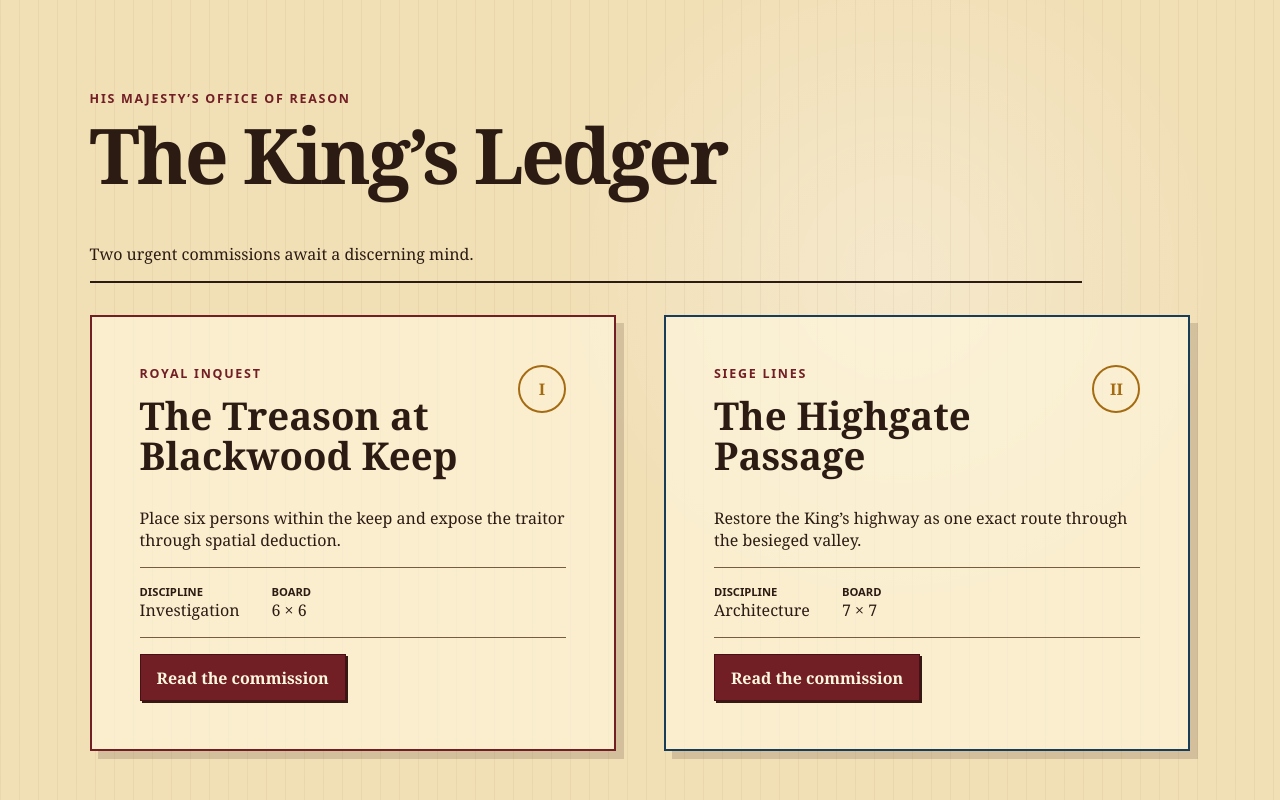
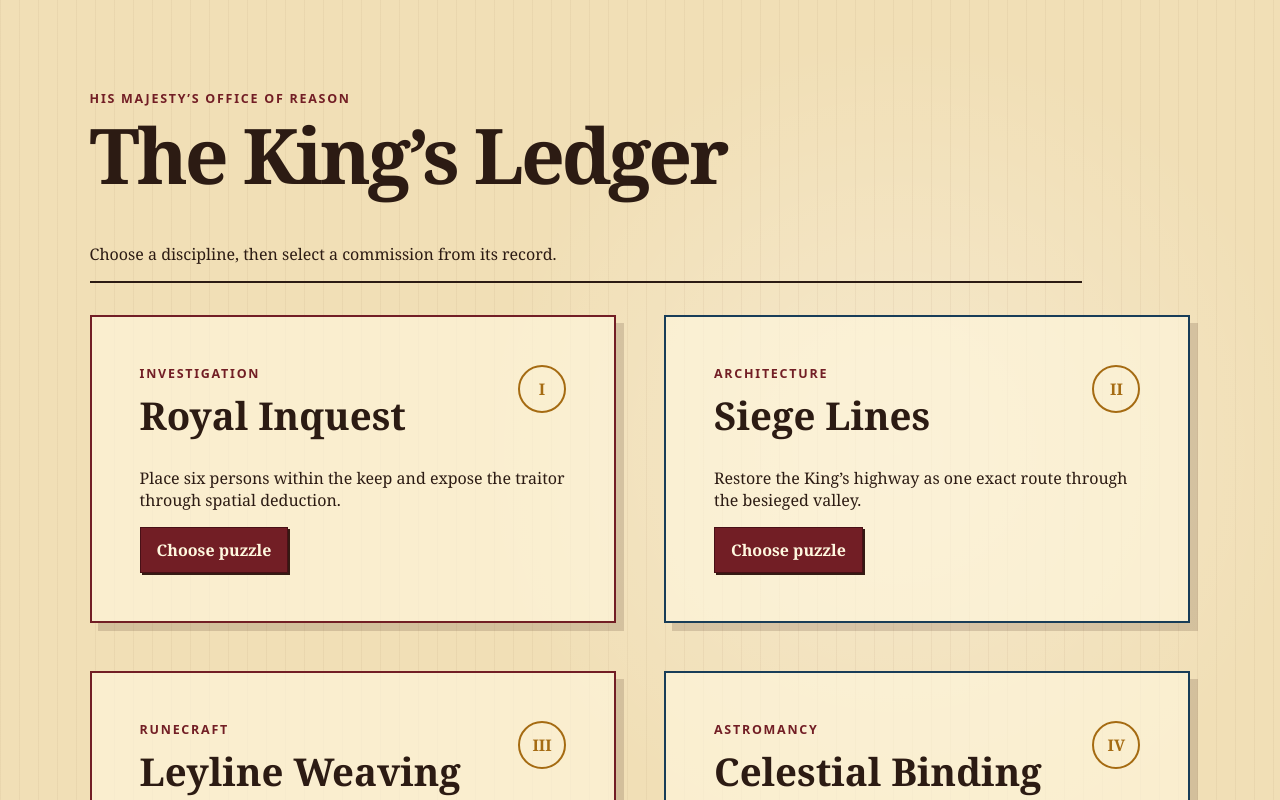
Before and after one commit to Stuf90/Realmbound-Logic, a React (Vite) app: page / in a window 1280 px wide. Shown: the top 800 px of the page. Built offline with nearby package versions, Linux system fonts and the light colour scheme.

Commit message:
feat: add puzzle and level navigation

```diff
--- a/src/app/App.tsx
+++ b/src/app/App.tsx
@@ -1,17 +1,144 @@
 import { useState } from 'react';
 import { RoyalInquest } from '../features/royal-inquest/RoyalInquest';
 import { SiegeLines } from '../features/siege-lines/SiegeLines';
+import { getPuzzleFamily, PUZZLE_FAMILIES, type PuzzleFamily, type PuzzleFamilyId } from './puzzleCatalog';
 import './app.css';
 
-type View = 'ledger' | 'inquest-briefing' | 'inquest' | 'siege-briefing' | 'siege';
+type View =
+  | { kind: 'ledger' }
+  | { kind: 'levels'; familyId: PuzzleFamilyId }
+  | { kind: 'briefing'; familyId: PuzzleFamilyId }
+  | { kind: 'puzzle'; familyId: PuzzleFamilyId };
+
+const LEVEL_COUNT = 40;
 
 export function App() {
-  const [view, setView] = useState<View>('ledger');
-  if (view === 'inquest') return <RoyalInquest onBack={() => setView('ledger')} />;
-  if (view === 'siege') return <SiegeLines onBack={() => setView('ledger')} />;
-  if (view.endsWith('briefing')) {
-    const inquest = view === 'inquest-briefing';
-    return <main className="briefing"><button className="text-button" onClick={() => setView('ledger')}>← King’s Ledger</button><div className="briefing-sheet"><p className="eyebrow">By order of the Crown</p><h1>{inquest ? 'The Treason at Blackwood Keep' : 'The Highgate Passage'}</h1><p className="dropcap">{inquest ? 'A royal envoy lies slain inside Blackwood Keep. Six witnesses occupied six distinct rows and columns. Arrange them from their testimony, then identify the sole lord who shared the envoy’s chamber.' : 'The northern road has collapsed beneath a siege train. Rebuild one continuous passage between the two gates while satisfying the masons’ count for every line.'}</p><h2>Your charge</h2><ul>{inquest ? <><li>Place one character in every row and column.</li><li>Respect blocked scenery, chamber boundaries, and witness clues.</li><li>Use ink crosses to mark impossible cells.</li></> : <><li>Lay straight and curved road segments.</li><li>Match every connection and numbered line count.</li><li>Prevent branches, loops, and isolated road.</li></>}</ul><button className="primary" onClick={() => setView(inquest ? 'inquest' : 'siege')}>{inquest ? 'Begin the inquest' : 'Open the works'}</button></div></main>;
+  const [view, setView] = useState<View>({ kind: 'ledger' });
+
+  if (view.kind === 'ledger') {
+    return <PuzzleLedger onSelect={(familyId) => setView({ kind: 'levels', familyId })} />;
   }
-  return <main className="ledger"><header><p className="eyebrow">His Majesty’s Office of Reason</p><h1>The King’s Ledger</h1><p>Two urgent commissions await a discerning mind.</p></header><section className="commission-grid" aria-label="Royal commissions"><article className="commission-card"><span className="card-mark">I</span><p className="eyebrow">Royal Inquest</p><h2>The Treason at Blackwood Keep</h2><p>Place six persons within the keep and expose the traitor through spatial deduction.</p><dl><div><dt>Discipline</dt><dd>Investigation</dd></div><div><dt>Board</dt><dd>6 × 6</dd></div></dl><button className="primary" onClick={() => setView('inquest-briefing')}>Read the commission</button></article><article className="commission-card blue"><span className="card-mark">II</span><p className="eyebrow">Siege Lines</p><h2>The Highgate Passage</h2><p>Restore the King’s highway as one exact route through the besieged valley.</p><dl><div><dt>Discipline</dt><dd>Architecture</dd></div><div><dt>Board</dt><dd>7 × 7</dd></div></dl><button className="primary" onClick={() => setView('siege-briefing')}>Read the commission</button></article></section><footer>Progress is kept automatically in this browser.</footer></main>;
+
+  const family = getPuzzleFamily(view.familyId);
+  const showLevels = () => setView({ kind: 'levels', familyId: family.id });
+
+  if (view.kind === 'levels') {
+    return (
+      <LevelSelection
+        family={family}
+        onBack={() => setView({ kind: 'ledger' })}
+        onSelect={() => setView({ kind: 'briefing', familyId: family.id })}
+      />
+    );
+  }
+
+  if (view.kind === 'briefing') {
+    return <Briefing family={family} onBack={showLevels} onBegin={() => setView({ kind: 'puzzle', familyId: family.id })} />;
+  }
+
+  if (family.id === 'royal-inquest') return <RoyalInquest onBack={showLevels} />;
+  if (family.id === 'siege-lines') return <SiegeLines onBack={showLevels} />;
+  return null;
 }
+
+function PuzzleLedger({ onSelect }: { onSelect: (familyId: PuzzleFamilyId) => void }) {
+  return (
+    <main className="ledger">
+      <header>
+        <p className="eyebrow">His Majesty’s Office of Reason</p>
+        <h1>The King’s Ledger</h1>
+        <p>Choose a discipline, then select a commission from its record.</p>
+      </header>
+      <section className="commission-grid" aria-label="Puzzle families">
+        {PUZZLE_FAMILIES.map((family, index) => (
+          <article className={`commission-card ${family.accent}`} key={family.id}>
+            <span className="card-mark" aria-hidden="true">{toRoman(index + 1)}</span>
+            <p className="eyebrow">{family.discipline}</p>
+            <h2>{family.name}</h2>
+            <p>{family.description}</p>
+            <button
+              className="primary"
+              disabled={!family.available}
+              onClick={() => onSelect(family.id)}
+              aria-label={`Select ${family.name}${family.available ? '' : ', coming later'}`}
+            >
+              {family.available ? 'Choose puzzle' : 'Coming later'}
+            </button>
+          </article>
+        ))}
+      </section>
+      <footer>Progress is kept automatically in this browser.</footer>
+    </main>
+  );
+}
+
+function LevelSelection({ family, onBack, onSelect }: { family: PuzzleFamily; onBack: () => void; onSelect: () => void }) {
+  return (
+    <main className="level-page">
+      <button className="text-button" onClick={onBack} aria-label="Back to puzzle families">← Back to puzzle families</button>
+      <header className="level-header">
+        <p className="eyebrow">{family.discipline} · Commission archive</p>
+        <h1>{family.name}</h1>
+        <p>Select a level. Further commissions will be unsealed as they are prepared.</p>
+      </header>
+      <ol className="level-grid" aria-label={`${family.name} levels`}>
+        {Array.from({ length: LEVEL_COUNT }, (_, index) => {
+          const level = index + 1;
+          const available = level === 1 && Boolean(family.levelOne);
+          return (
+            <li key={level}>
+              <button
+                className="level-card"
+                disabled={!available}
+                onClick={available ? onSelect : undefined}
+                aria-label={available ? `Level ${level}: ${family.levelOne?.title}` : `Level ${level}: sealed`}
+              >
+                <span className="level-number">Level {level}</span>
+                {available ? <span className="level-title">{family.levelOne?.title}</span> : <span className="level-locked">Sealed</span>}
+              </button>
+            </li>
+          );
+        })}
+      </ol>
+    </main>
+  );
+}
+
+function Briefing({ family, onBack, onBegin }: { family: PuzzleFamily; onBack: () => void; onBegin: () => void }) {
+  const inquest = family.id === 'royal-inquest';
+  return (
+    <main className="briefing">
+      <button className="text-button" onClick={onBack} aria-label={`Back to ${family.name} levels`}>← Back to {family.name} levels</button>
+      <div className="briefing-sheet">
+        <p className="eyebrow">By order of the Crown</p>
+        <h1>{family.levelOne?.title}</h1>
+        <p className="dropcap">
+          {inquest
+            ? 'A royal envoy lies slain inside Blackwood Keep. Six witnesses occupied six distinct rows and columns. Arrange them from their testimony, then identify the sole lord who shared the envoy’s chamber.'
+            : 'The northern road has collapsed beneath a siege train. Rebuild one continuous passage between the two gates while satisfying the masons’ count for every line.'}
+        </p>
+        <h2>Your charge</h2>
+        <ul>
+          {inquest ? (
+            <>
+              <li>Place one character in every row and column.</li>
+              <li>Respect blocked scenery, chamber boundaries, and witness clues.</li>
+              <li>Use ink crosses to mark impossible cells.</li>
+            </>
+          ) : (
+            <>
+              <li>Lay straight and curved road segments.</li>
+              <li>Match every connection and numbered line count.</li>
+              <li>Prevent branches, loops, and isolated road.</li>
+            </>
+          )}
+        </ul>
+        <button className="primary" onClick={onBegin}>{inquest ? 'Begin the inquest' : 'Open the works'}</button>
+      </div>
+    </main>
+  );
+}
+
+function toRoman(value: number): string {
+  return ['I', 'II', 'III', 'IV', 'V'][value - 1] ?? String(value);
+}
--- /dev/null
+++ b/src/app/puzzleCatalog.ts
@@ -0,0 +1,70 @@
+export type PuzzleFamilyId =
+  | 'royal-inquest'
+  | 'siege-lines'
+  | 'leyline-weaving'
+  | 'celestial-binding'
+  | 'living-laws';
+
+export interface PuzzleFamily {
+  id: PuzzleFamilyId;
+  name: string;
+  discipline: string;
+  description: string;
+  available: boolean;
+  accent: 'crimson' | 'blue' | 'gold';
+  levelOne?: {
+    title: string;
+    puzzleId: string;
+  };
+}
+
+export const PUZZLE_FAMILIES: PuzzleFamily[] = [
+  {
+    id: 'royal-inquest',
+    name: 'Royal Inquest',
+    discipline: 'Investigation',
+    description: 'Place six persons within the keep and expose the traitor through spatial deduction.',
+    available: true,
+    accent: 'crimson',
+    levelOne: { title: 'The Treason at Blackwood Keep', puzzleId: 'blackwood-keep' },
+  },
+  {
+    id: 'siege-lines',
+    name: 'Siege Lines',
+    discipline: 'Architecture',
+    description: 'Restore the King’s highway as one exact route through the besieged valley.',
+    available: true,
+    accent: 'blue',
+    levelOne: { title: 'The Highgate Passage', puzzleId: 'highgate-passage' },
+  },
+  {
+    id: 'leyline-weaving',
+    name: 'Leyline Weaving',
+    discipline: 'Runecraft',
+    description: 'Rotate rune tiles to carry magic from its source through a connected field.',
+    available: false,
+    accent: 'gold',
+  },
+  {
+    id: 'celestial-binding',
+    name: 'Celestial Binding',
+    discipline: 'Astromancy',
+    description: 'Trace every required bond between the stars in one continuous journey.',
+    available: false,
+    accent: 'blue',
+  },
+  {
+    id: 'living-laws',
+    name: 'Living Laws',
+    discipline: 'True Naming',
+    description: 'Rearrange magical laws to transform the rules governing the realm.',
+    available: false,
+    accent: 'crimson',
+  },
+];
+
+export function getPuzzleFamily(id: PuzzleFamilyId): PuzzleFamily {
+  const family = PUZZLE_FAMILIES.find((candidate) => candidate.id === id);
+  if (!family) throw new Error(`Unknown puzzle family: ${id}`);
+  return family;
+}
```
Also changed, not shown: 1 other file (tests, documents, lock files or other folders).
